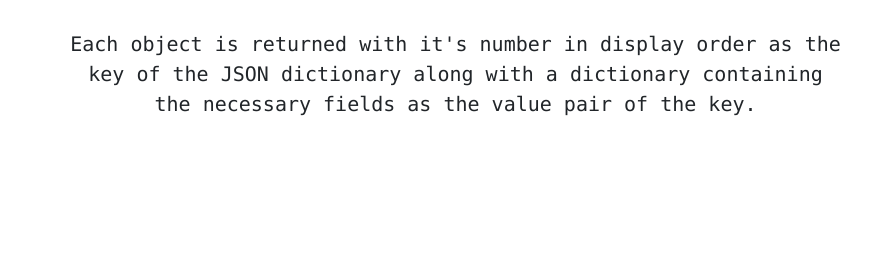
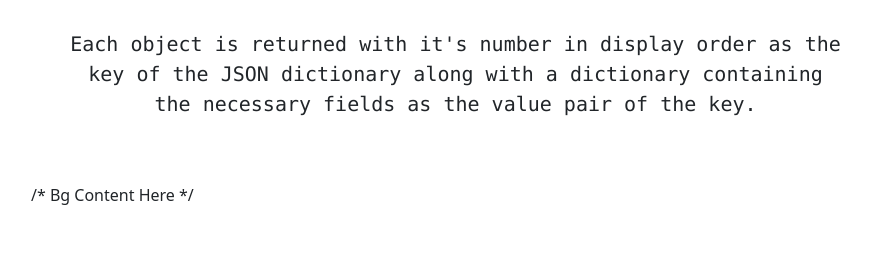
Before and after one commit to ayushb2002/clientellAPI, a Django app: page /docs/opportunity in a window 1280 px wide. Shown: the part 546-800 px from the top of the page, without its empty margins (330-1201 px from the left). Run offline with Django 4.2, Linux system fonts and the light colour scheme; parts of the project's set-up code (start-up, migrations or seed data) failed here and were passed over.

Commit message:
Update opportunity.html

```diff
--- a/home/templates/home/opportunity.html
+++ b/home/templates/home/opportunity.html
@@ -29,5 +29,7 @@ Documentation | Opportunity
             </samp>
         </p>
     </div>
+
+    <div class="h-32 gradient-to-br from-blue-500 to-green-600 w-full">/* Bg Content Here */</div>
 </div>
 {% endblock body %}
```
